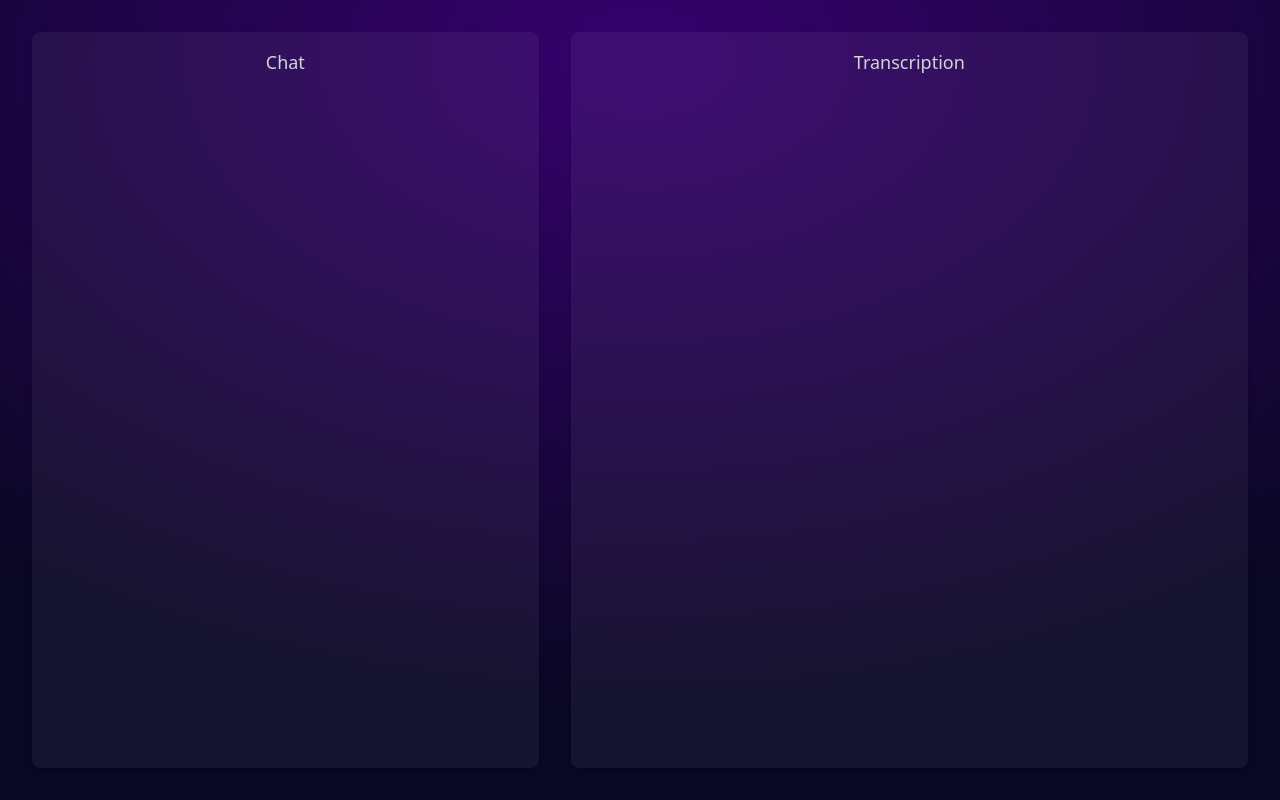
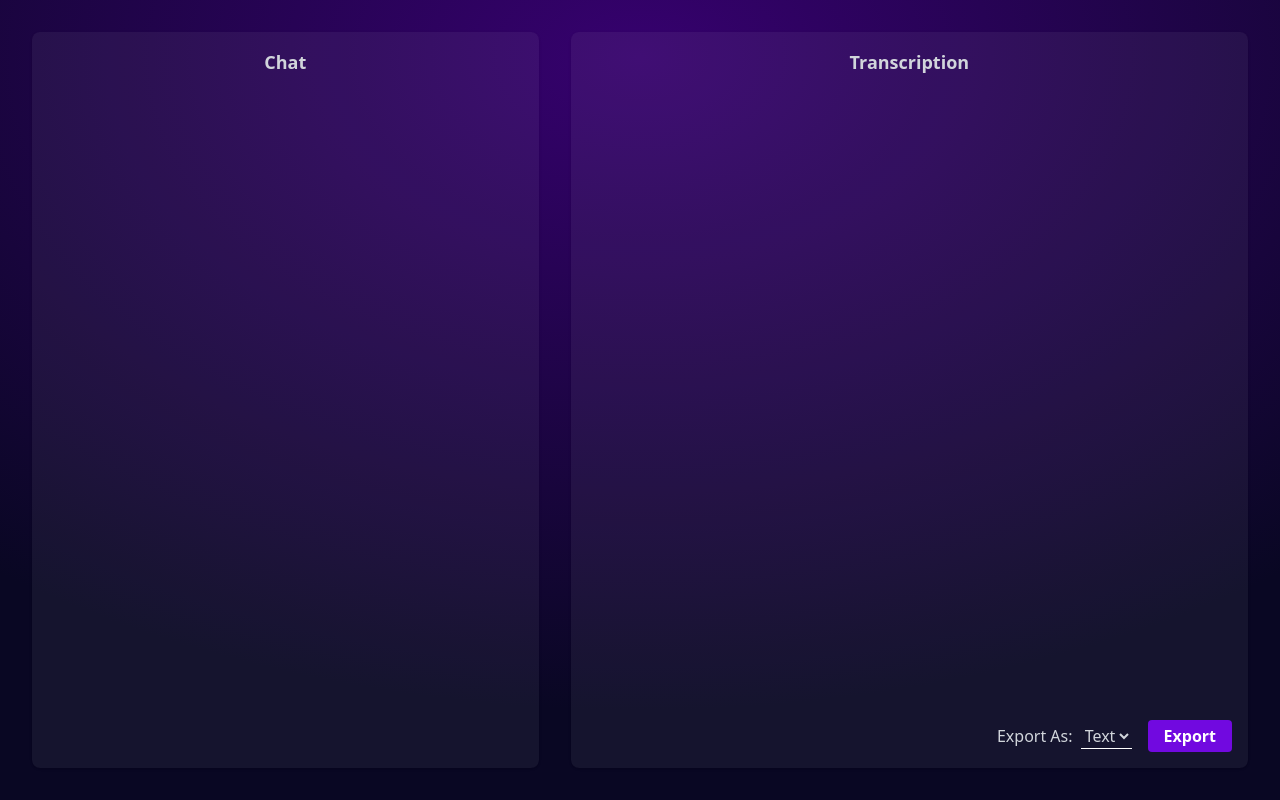
Before and after one commit to pj-mathematician/recall, a React (Vite) app in the folder client/: page /insights in a window 1280 px wide. Built offline with nearby package versions, Linux system fonts and the light colour scheme.

Commit message:
Add Transcription Component

```diff
--- a/client/src/components/Chat.tsx
+++ b/client/src/components/Chat.tsx
@@ -1,7 +1,7 @@
 const Chat = () => {
   return (
-    <div className="mr-8 h-full w-5/12 rounded-lg bg-[#cccccc10] p-4 shadow">
-      <h3 className="text-center text-lg text-gray-300">Chat</h3>
+    <div className="mr-8 h-full w-5/12 shrink-0 rounded-lg bg-[#cccccc10] p-4 shadow">
+      <h3 className="text-center text-lg font-semibold text-gray-300">Chat</h3>
     </div>
   );
 };
--- a/client/src/components/Insights.tsx
+++ b/client/src/components/Insights.tsx
@@ -1,7 +1,40 @@
+import Button from "./Button";
+import Transcription from "./Transcription";
+
 const Insights = () => {
   return (
-    <div className="h-full grow rounded-lg bg-[#cccccc10] p-4 shadow">
-      <h3 className="text-center text-lg text-gray-300">Transcription</h3>
+    <div className="flex h-full grow flex-col gap-4 rounded-lg bg-[#cccccc10] p-4 shadow">
+      <h3 className="text-center text-lg font-semibold text-gray-300">
+        Transcription
+      </h3>
+      <div className="grow text-white">
+        <Transcription text="" />
+      </div>
+      <div className="ml-auto flex items-center gap-4">
+        <div>
+          <label htmlFor="export-as" className="text-gray-300">
+            Export As:
+          </label>
+          <select
+            name="export-as"
+            id="export-as"
+            defaultValue="text"
+            className="ml-2 cursor-pointer border-b border-b-white bg-transparent
+                 text-center text-gray-300 outline-none"
+          >
+            <option className="text-black" value="text">
+              Text
+            </option>
+            <option className="text-black" value="vtt">
+              VTT
+            </option>
+            <option className="text-black" value="srt">
+              SRT
+            </option>
+          </select>
+        </div>
+        <Button text="Export" />
+      </div>
     </div>
   );
 };
--- /dev/null
+++ b/client/src/components/Transcription.tsx
@@ -0,0 +1,9 @@
+type TranscriptionProps = {
+  text: string;
+};
+
+const Transcription: React.FC<TranscriptionProps> = ({ text }) => {
+  return <div className="h-full overflow-auto">{text}</div>;
+};
+
+export default Transcription;
```
